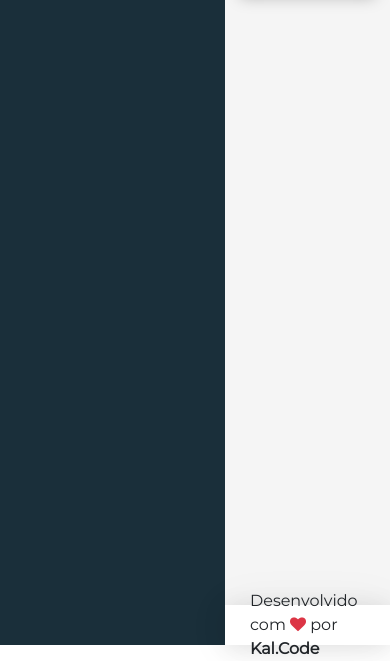
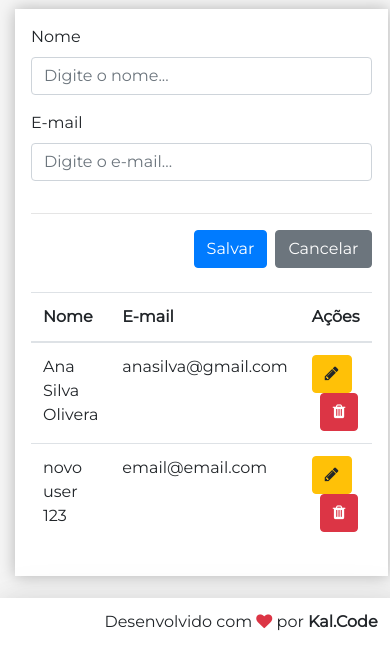
Before and after one commit to KalZera/register_study, a React app in the folder frontend/: page /users in a window 390 px wide. Shown: the part 199-860 px from the top of the page. Built offline with nearby package versions, Linux system fonts and the light colour scheme; data requests are answered from the project's data file.

Commit message:
Finalização de CRUD e Responsividade

```diff
--- a/backend/db.json
+++ b/backend/db.json
@@ -1,14 +1,14 @@
 {
   "users": [
-    {
-      "id": 1,
-      "name": "Arthur Olivera",
-      "email": "arthurolivera@gmail.com"
-    },
     {
       "id": 2,
       "name": "Ana Silva Olivera",
       "email": "anasilva@gmail.com"
+    },
+    {
+      "name": "novo user 123",
+      "email": "email@email.com",
+      "id": 4
     }
   ]
 }
--- a/frontend/src/components/main/App.css
+++ b/frontend/src/components/main/App.css
@@ -2,6 +2,7 @@
   --bg-dark: #1a2f3a;
   --logo-height: 100px;
   --header-height: 100px;
+  --menu-top-height: 70px;
   --aside-width: 225px;
   --footer-height: 40px;
 
@@ -50,3 +51,35 @@ main.content {
 footer.footer {
   grid-area: footer;
 }
+
+@media (max-width: 768px) {
+  .app {
+    grid-template-rows:
+      var(--header-height)
+      var(--menu-top-height)
+      1fr
+      var(--footer-height);
+    grid-template-columns: var(--aside-width) 1fr;
+    grid-template-areas:
+      "logo header"
+      "menu menu"
+      "content content"
+      "footer footer";
+  }
+}
+
+@media (max-width: 576px) {
+  .app {
+    grid-template-rows:
+      var(--logo-height)
+      var(--menu-top-height)
+      1fr
+      var(---footer-height);
+    grid-template-columns: 1fr;
+    grid-template-areas:
+      "logo"
+      "menu"
+      "content"
+      "footer";
+  }
+}
--- a/frontend/src/components/template/logo.css
+++ b/frontend/src/components/template/logo.css
@@ -9,3 +9,9 @@ aside.logo img {
   padding: 0px 15px;
   width: 100%;
 }
+
+@media (max-width: 576px) {
+  aside.logo img {
+    width: 350px;
+  }
+}
--- a/frontend/src/components/template/nav.css
+++ b/frontend/src/components/template/nav.css
@@ -14,3 +14,22 @@ aside.menu-area {
 .menu a:hover {
   background: linear-gradient(135deg, #07a7e3 0%, #32dac3 100%);
 }
+
+@media (max-width: 768px) {
+  .menu {
+    display: flex;
+    justify-content: flex-start;
+    align-items: center;
+  }
+
+  .menu a {
+    display: inline;
+    padding: 10px;
+    margin: 0px;
+  }
+
+  .menu {
+    height: 100%;
+    justify-content: space-around;
+  }
+}
--- a/frontend/src/components/user/UserCrud.js
+++ b/frontend/src/components/user/UserCrud.js
@@ -1,4 +1,5 @@
 import React, { Component } from "react";
+import axios from "axios";
 import Main from "../template/Main";
 
 const headerProps = {
@@ -7,9 +8,154 @@ const headerProps = {
   subtitle: "Cadastro de Usuários: Incluir, Listar, Alterar e Excluir"
 };
 
+const UrlBase = "http://localhost:3001/users";
+
+const initialState = {
+  user: { name: "", email: "" },
+  list: []
+};
+
 class userCrud extends Component {
+  state = { ...initialState };
+
+  componentWillMount() {
+    axios(UrlBase).then(res => {
+      this.setState({ list: res.data });
+    });
+  }
+
+  clear() {
+    this.setState({ user: initialState.user });
+  }
+
+  save() {
+    const user = this.state.user;
+    const method = user.id ? "put" : "post";
+    const url = user.id ? `${UrlBase}/${user.id}` : `${UrlBase}`;
+
+    axios[method](url, user).then(resp => {
+      const list = this.getUpdatedList(resp.data);
+      this.setState({ user: initialState.user, list });
+    });
+  }
+
+  getUpdatedList(user, add = true) {
+    const list = this.state.list.filter(u => u.id !== user.id);
+    if (add) list.unshift(user);
+    return list;
+  }
+
+  updatefield(event) {
+    const user = { ...this.state.user };
+    user[event.target.name] = event.target.value;
+    this.setState({ user });
+  }
+
+  load(user) {
+    this.setState({ user });
+  }
+
+  remove(user) {
+    axios.delete(`${UrlBase}/${user.id}`).then(res => {
+      const list = this.getUpdatedList(user, false);
+      this.setState({ list });
+    });
+  }
+
+  renderForm() {
+    return (
+      <div className="form">
+        <div className="row">
+          <div className="col-12 col-md-6">
+            <div className="form-group">
+              <label>Nome</label>
+              <input
+                type="text"
+                className="form-control"
+                name="name"
+                value={this.state.user.name}
+                onChange={e => this.updatefield(e)}
+                placeholder="Digite o nome..."
+              />
+            </div>
+          </div>
+          <div className="col-12 col-md-6">
+            <div className="form-group">
+              <label>E-mail</label>
+              <input
+                type="text"
+                className="form-control"
+                name="email"
+                value={this.state.user.email}
+                onChange={e => this.updatefield(e)}
+                placeholder="Digite o e-mail..."
+              />
+            </div>
+          </div>
+        </div>
+        <hr />
+        <div className="row">
+          <div className="col-12 d-flex justify-content-end">
+            <button className="btn btn-primary" onClick={e => this.save(e)}>
+              Salvar
+            </button>
+
+            <button
+              className="btn btn-secondary ml-2"
+              onClick={e => this.clear(e)}
+            >
+              Cancelar
+            </button>
+          </div>
+        </div>
+      </div>
+    );
+  }
+
+  renderTable() {
+    return (
+      <table className="table mt-4">
+        <thead>
+          <tr>
+            <th>Nome</th>
+            <th>E-mail</th>
+            <th>Ações</th>
+          </tr>
+        </thead>
+        <tbody>{this.renderRow()}</tbody>
+      </table>
+    );
+  }
+
+  renderRow() {
+    return this.state.list.map(user => {
+      return (
+        <tr key={user.id}>
+          <td>{user.name}</td>
+          <td>{user.email}</td>
+          <td>
+            <button className="btn btn-warning" onClick={() => this.load(user)}>
+              <i className="fa fa-pencil" />
+            </button>
+            <button
+              className="btn btn-danger ml-2"
+              onClick={() => this.remove(user)}
+            >
+              <i className="fa fa-trash" />
+            </button>
+          </td>
+        </tr>
+      );
+    });
+  }
+
   render() {
-    return <Main {...headerProps}>Cadastro de Usuários</Main>;
+    return (
+      <Main {...headerProps}>
+        {this.renderForm()}
+        {this.renderTable()}
+      </Main>
+    );
   }
 }
 
```
Also changed, not shown: 1 other file.
